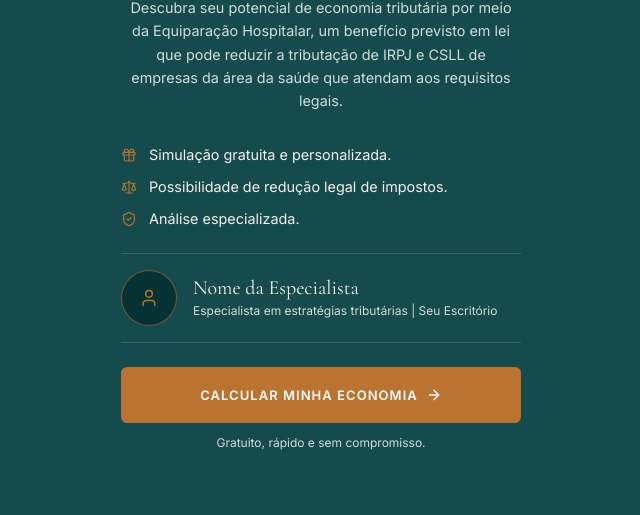
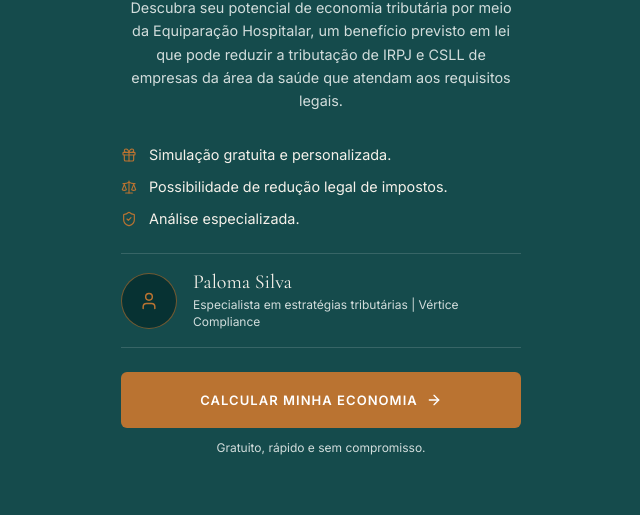
Before and after one commit to TomasBalestrin/calculadoratribut, a plain HTML site: page index.html in a window 1280 px wide. Shown: the part 337-852 px from the top of the page, without its empty margins (319-959 px from the left). Drawn offline with nearby package versions, Linux system fonts and the light colour scheme.

Commit message:
Set specialist and firm name in CONFIG
Replace placeholder values with the specialist Paloma Silva and the
firm Vértice Compliance. Update brandInitials to match, since it is
shown in place of the logo while logoUrl is empty.

Co-Authored-By: Claude Opus 5 <noreply@anthropic.com>

```diff
--- a/index.html
+++ b/index.html
@@ -19,14 +19,14 @@
    ===================================================================== */
 window.CONFIG = {
   // Marca
-  brandName: "Seu Escritório",
-  brandInitials: "SE",              // aparece no lugar do logo se logoUrl estiver vazio
+  brandName: "Vértice Compliance",
+  brandInitials: "VC",              // aparece no lugar do logo se logoUrl estiver vazio
   logoUrl: "",                      // link de uma imagem quadrada do logo (opcional)
 
   // Especialista que aparece na capa
   specialist: {
-    name: "Nome da Especialista",
-    role: "Especialista em estratégias tributárias | Seu Escritório",
+    name: "Paloma Silva",
+    role: "Especialista em estratégias tributárias | Vértice Compliance",
     photoUrl: ""                    // link da foto (opcional). Vazio mostra o ícone
   },
 
```
